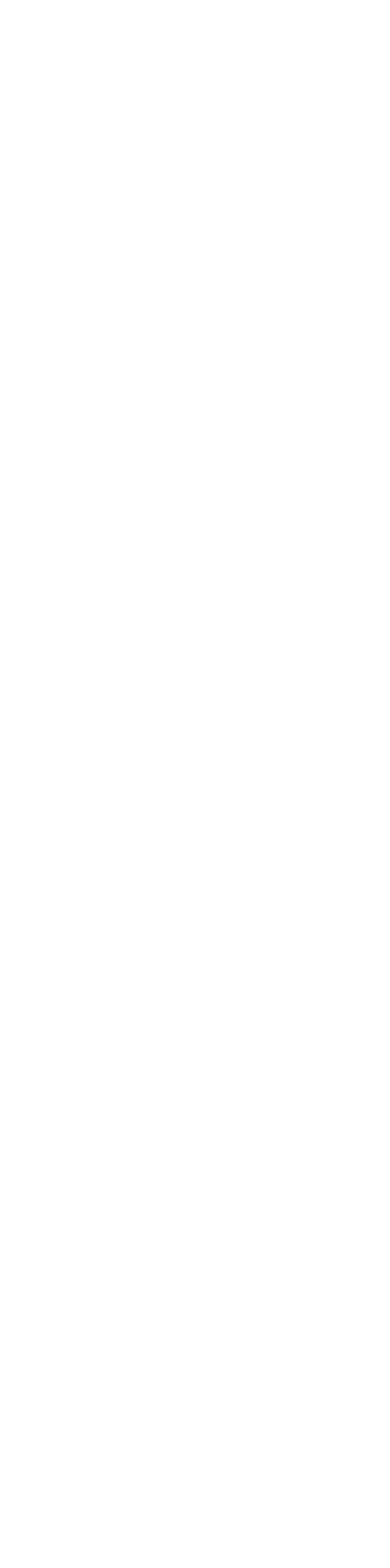
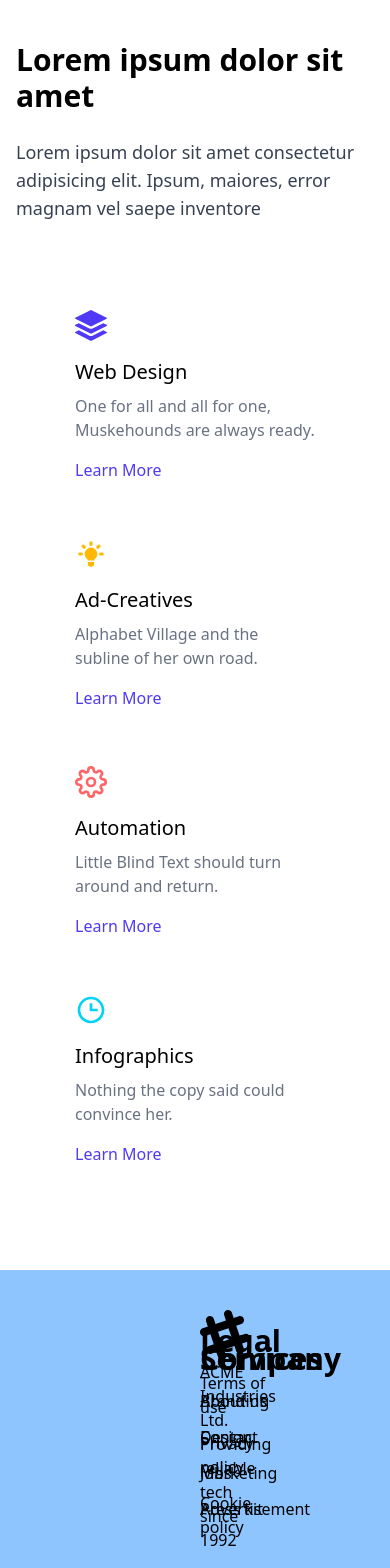
Before and after one commit to zahangir1989/react-ecomerce, a React app: page / in a window 390 px wide. Shown: the part 6480-8048 px from the top of the page. Before the commit the page ends 6466 px from the top, so only its background shows below. Built offline with nearby package versions, Linux system fonts and the light colour scheme; the HTML template or start-up script is replaced by a standard one.

Commit message:
footer is done

```diff
--- a/src/App.jsx
+++ b/src/App.jsx
@@ -8,6 +8,8 @@ import BecomePartner from "./components/BecomePartner";
 import AnotherSection from "./AnotherSection/AnotherSection";
 import AnotherSections2 from "./AnotherSections2/AnotherSections2";
 import PricingSection from "./components/PricingSection";
+import ServiceSection from "./components/ServiceSection";
+import Footer from "./components/Footer/Footer";
 
 export default function App() {
   return (
@@ -20,6 +22,8 @@ export default function App() {
       <AnotherSection/>
       <AnotherSections2/>
       <PricingSection/>
+      <ServiceSection/>
+      <Footer/>
     </>
   );
 }
--- /dev/null
+++ b/src/components/Footer/Footer.jsx
@@ -0,0 +1,48 @@
+import React from 'react';
+
+const Footer = () => {
+    return (
+       <footer className="grid grid-cols-4 md:grid-rows-1 footer  bg-blue-300 px-50 py-10 items-center">
+  <aside>
+    <svg
+      width="50"
+      height="50"
+      viewBox="0 0 24 24"
+      xmlns="http://www.w3.org/2000/svg"
+      fillRule="evenodd"
+      clipRule="evenodd"
+      className="fill-current">
+      <path
+        d="M22.672 15.226l-2.432.811.841 2.515c.33 1.019-.209 2.127-1.23 2.456-1.15.325-2.148-.321-2.463-1.226l-.84-2.518-5.013 1.677.84 2.517c.391 1.203-.434 2.542-1.831 2.542-.88 0-1.601-.564-1.86-1.314l-.842-2.516-2.431.809c-1.135.328-2.145-.317-2.463-1.229-.329-1.018.211-2.127 1.231-2.456l2.432-.809-1.621-4.823-2.432.808c-1.355.384-2.558-.59-2.558-1.839 0-.817.509-1.582 1.327-1.846l2.433-.809-.842-2.515c-.33-1.02.211-2.129 1.232-2.458 1.02-.329 2.13.209 2.461 1.229l.842 2.515 5.011-1.677-.839-2.517c-.403-1.238.484-2.553 1.843-2.553.819 0 1.585.509 1.85 1.326l.841 2.517 2.431-.81c1.02-.33 2.131.211 2.461 1.229.332 1.018-.21 2.126-1.23 2.456l-2.433.809 1.622 4.823 2.433-.809c1.242-.401 2.557.484 2.557 1.838 0 .819-.51 1.583-1.328 1.847m-8.992-6.428l-5.01 1.675 1.619 4.828 5.011-1.674-1.62-4.829z"></path>
+    </svg>
+    <p>
+      ACME Industries Ltd.
+      <br />
+      Providing reliable tech since 1992
+    </p>
+  </aside>
+  <nav className='grid grid-rows-1 gap-3'>
+    <h6 className="footer-title text-3xl font-bold">Services</h6>
+    <a className="link link-hover">Branding</a>
+    <a className="link link-hover">Design</a>
+    <a className="link link-hover">Marketing</a>
+    <a className="link link-hover">Advertisement</a>
+  </nav>
+  <nav className='grid grid-rows-1 gap-3'>
+    <h6 className="footer-title text-3xl font-bold">Company</h6>
+    <a className="link link-hover">About us</a>
+    <a className="link link-hover">Contact</a>
+    <a className="link link-hover">Jobs</a>
+    <a className="link link-hover">Press kit</a>
+  </nav>
+  <nav className='grid grid-rows-1 gap-3'>
+    <h6 className="footer-title text-3xl font-bold">Legal</h6>
+    <a className="link link-hover">Terms of use</a>
+    <a className="link link-hover">Privacy policy</a>
+    <a className="link link-hover">Cookie policy</a>
+  </nav>
+</footer>
+    );
+};
+
+export default Footer;
--- a/src/components/serviceSection.jsx
+++ b/src/components/serviceSection.jsx
@@ -1,9 +1,63 @@
 import React from 'react'
+import { BiTime } from 'react-icons/bi';
+import { BsStack } from 'react-icons/bs';
+import { FiSettings } from 'react-icons/fi';
+import { HiLightBulb } from 'react-icons/hi';
 
-export default function serviceSection() {
+export default function ServiceSection() {
+    const services = [
+    {
+      icon: <BsStack className="w-8 h-8 text-indigo-600" />,
+      title: "Web Design",
+      description: "One for all and all for one, Muskehounds are always ready.",
+      link: "#learn-more",
+    },
+    {
+      icon: <HiLightBulb className="w-8 h-8 text-amber-400" />,
+      title: "Ad-Creatives",
+      description: "Alphabet Village and the subline of her own road.",
+      link: "#learn-more",
+    },
+    {
+      icon: <FiSettings className="w-8 h-8 text-red-400" />,
+      title: "Automation",
+      description: "Little Blind Text should turn around and return.",
+      link: "#learn-more",
+    },
+    {
+      icon: <BiTime className="w-8 h-8 text-cyan-400" />,
+      title: "Infographics",
+      description: "Nothing the copy said could convince her.",
+      link: "#learn-more",
+    },
+  ];
   return (
     <div className='py-20 container mx-auto px-4 sm:px-6 lg:px-8'>
+   <div className='flex flex-col md:flex-row items-center justify-between gap-12 lg:gap-24'>
 
+    {/* Header */}
+    <div className='md:w-1/3'>
+    <h2 className='text-3xl md:text-4xl font-bold mb-6 md:w-4/5'>
+    Lorem ipsum dolor sit amet</h2>
+<p className='text-gray-700 text-lg mb-4 md:w-4/5'>
+Lorem ipsum dolor sit amet consectetur adipisicing elit. Ipsum, maiores, error magnam vel saepe inventore</p>
+    </div>
+
+    {/* Service Grid */}
+    <div className='grid grid-cols-1 md:grid-cols-2 gap-2'>
+     {
+        services.map((service, index) =>(
+            <div key={index} className='bg-white max-w-72 cursor-pointer rounded-2xl p-6 hover:shadow-xl transition-shadow duration-300'>
+                <div className='mb-4'> {service.icon}</div>
+                <h3 className='text-xl font-medium mb-2'>{service.title}</h3>
+                <p className='text-gray-500 mb-4'>{service.description}</p>
+                <a className='text-indigo-600 font-medium hover:text-indigo-700 transition-colors' href={service.link}> Learn More</a>
+
+            </div>
+        ))
+     }
+    </div>
+   </div>
     </div>
   )
 }
```
